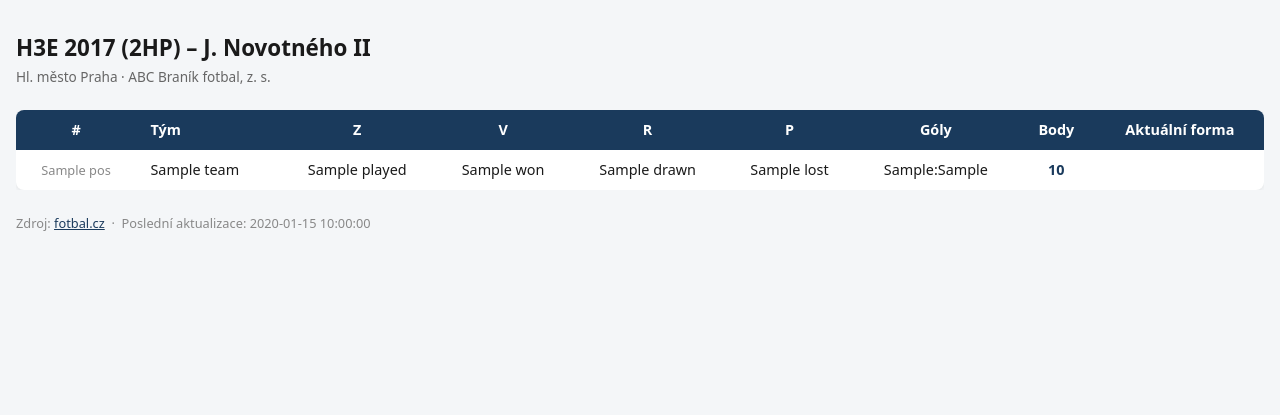
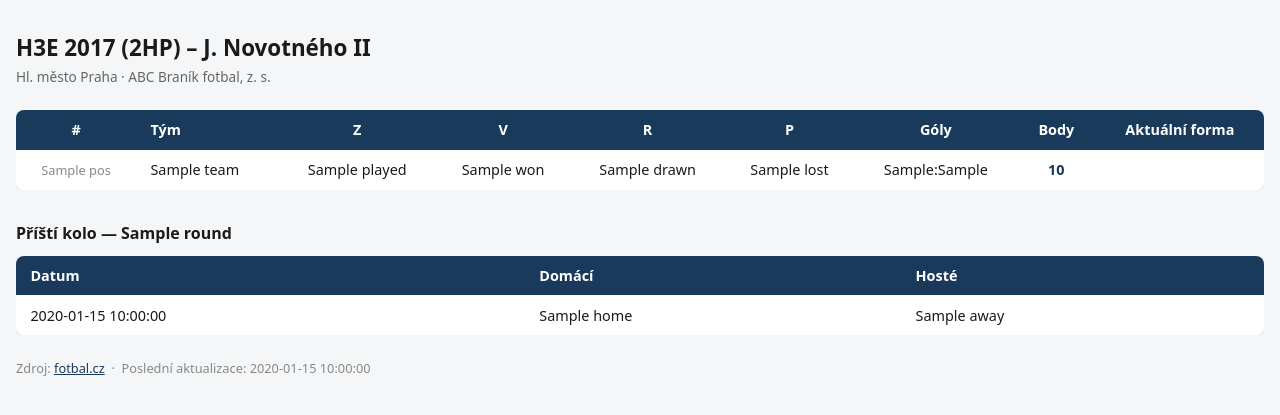
Before and after one commit to 212444970/J-Novotneho-II-2017, a Flask app: template templates/index.html in a window 1280 px wide. Shown: the top 415 px of the page. Run offline with Flask 3, Linux system fonts and the light colour scheme; the template is opened without the code that fills it: most values are stand-ins (such as "Sample title", 1, 10 or a date in 2020).

Commit message:
Add next round fixtures below standings table

```diff
--- a/app.py
+++ b/app.py
@@ -1,7 +1,7 @@
 import os
 from datetime import datetime
 from flask import Flask, render_template
-from db import init_db, DB_PATH
+from db import init_db, DB_PATH, get_next_round
 from table import build_standings
 
 app = Flask(__name__)
@@ -15,7 +15,9 @@ def index():
     rows = build_standings()
     mtime = os.path.getmtime(DB_PATH)
     updated = datetime.fromtimestamp(mtime).strftime("%-d. %-m. %Y %H:%M")
-    return render_template("index.html", rows=rows, source_url=SOURCE_URL, updated=updated)
+    next_round = get_next_round()
+    return render_template("index.html", rows=rows, source_url=SOURCE_URL,
+                           updated=updated, next_round=next_round)
 
 
 if __name__ == "__main__":
--- a/templates/index.html
+++ b/templates/index.html
@@ -160,6 +160,32 @@
     </table>
   </div>
 
+  {% if next_round %}
+  <h2 style="font-size:1rem; font-weight:700; margin-top:2rem; margin-bottom:0.75rem;">
+    Příští kolo — {{ next_round.round }}
+  </h2>
+  <div class="table-wrap">
+    <table>
+      <thead>
+        <tr>
+          <th style="text-align:left">Datum</th>
+          <th style="text-align:left">Domácí</th>
+          <th style="text-align:left">Hosté</th>
+        </tr>
+      </thead>
+      <tbody>
+        {% for m in next_round.matches %}
+        <tr {% if 'Braník' in m.home or 'Braník' in m.away %}class="highlight"{% endif %}>
+          <td style="text-align:left">{{ m.date }}</td>
+          <td style="text-align:left">{{ m.home }}</td>
+          <td style="text-align:left">{{ m.away }}</td>
+        </tr>
+        {% endfor %}
+      </tbody>
+    </table>
+  </div>
+  {% endif %}
+
   <p style="margin-top:1.5rem; font-size:0.8rem; color:#888;">
     Zdroj: <a href="{{ source_url }}" target="_blank" style="color:#1a3a5c;">fotbal.cz</a>
     &nbsp;·&nbsp; Poslední aktualizace: {{ updated }}
```
Also changed, not shown: db.py (+30 -0 lines), branik.db.
